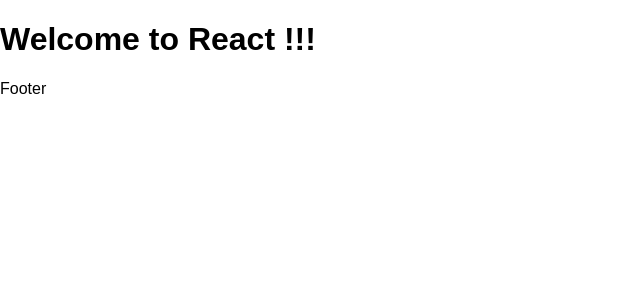
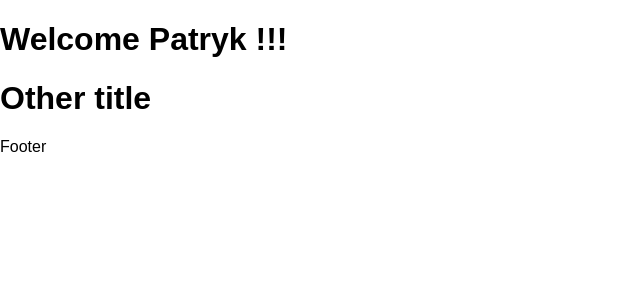
Before and after one commit to PatiKoszi/ReactTutorial, a React (Create React App) app: page / in a window 1280 px wide. Shown: the top 300 px of the page, without its empty margins (0-640 px from the left). Built offline with nearby package versions, Linux system fonts and the light colour scheme.

Commit message:
title from Layout to Header to Title

```diff
--- a/src/components/Header.js
+++ b/src/components/Header.js
@@ -3,11 +3,10 @@
 
 class Header extends React.Component {
   render() {
-    console.log(this.props);
     return (
-      <div><Title/></div>
+      <div><Title title={this.props.title}/></div>
 
-    )
+    );
   }
 }
 
--- a/src/components/Header/Title.js
+++ b/src/components/Header/Title.js
@@ -3,7 +3,7 @@
 class Title extends React.Component {
   render () {
   return (
-    <h1>Welcome to React !!!</h1>
+    <h1>{this.props.title}</h1>
 
     )
   }
--- a/src/components/Layout.js
+++ b/src/components/Layout.js
@@ -9,7 +9,8 @@
 
      return (
        <div>
-         <Header name={"Some thing"} title={title}/>
+         <Header title={title}/>
+         <Header title={"Other title"}/>
          <Footer/>
        </div>
 
```
